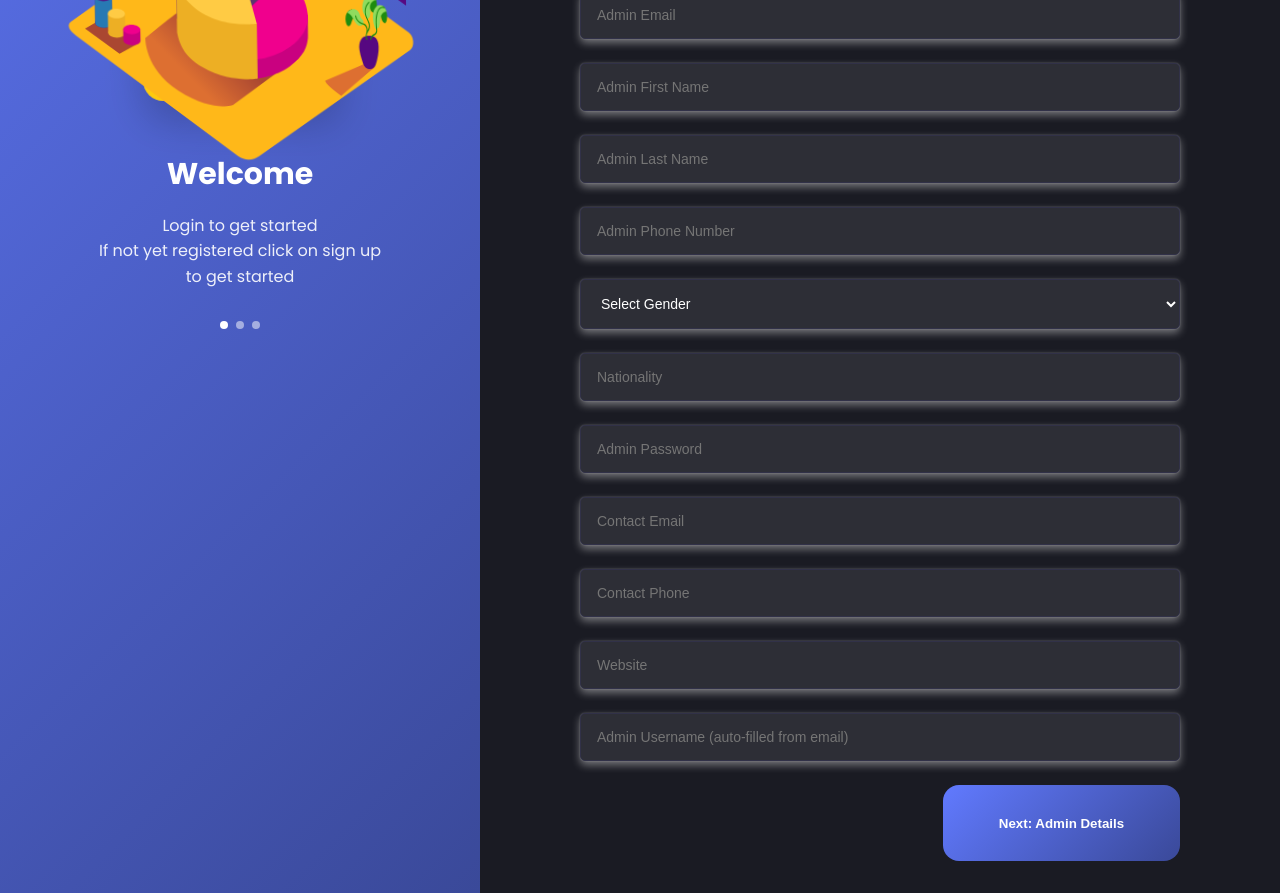
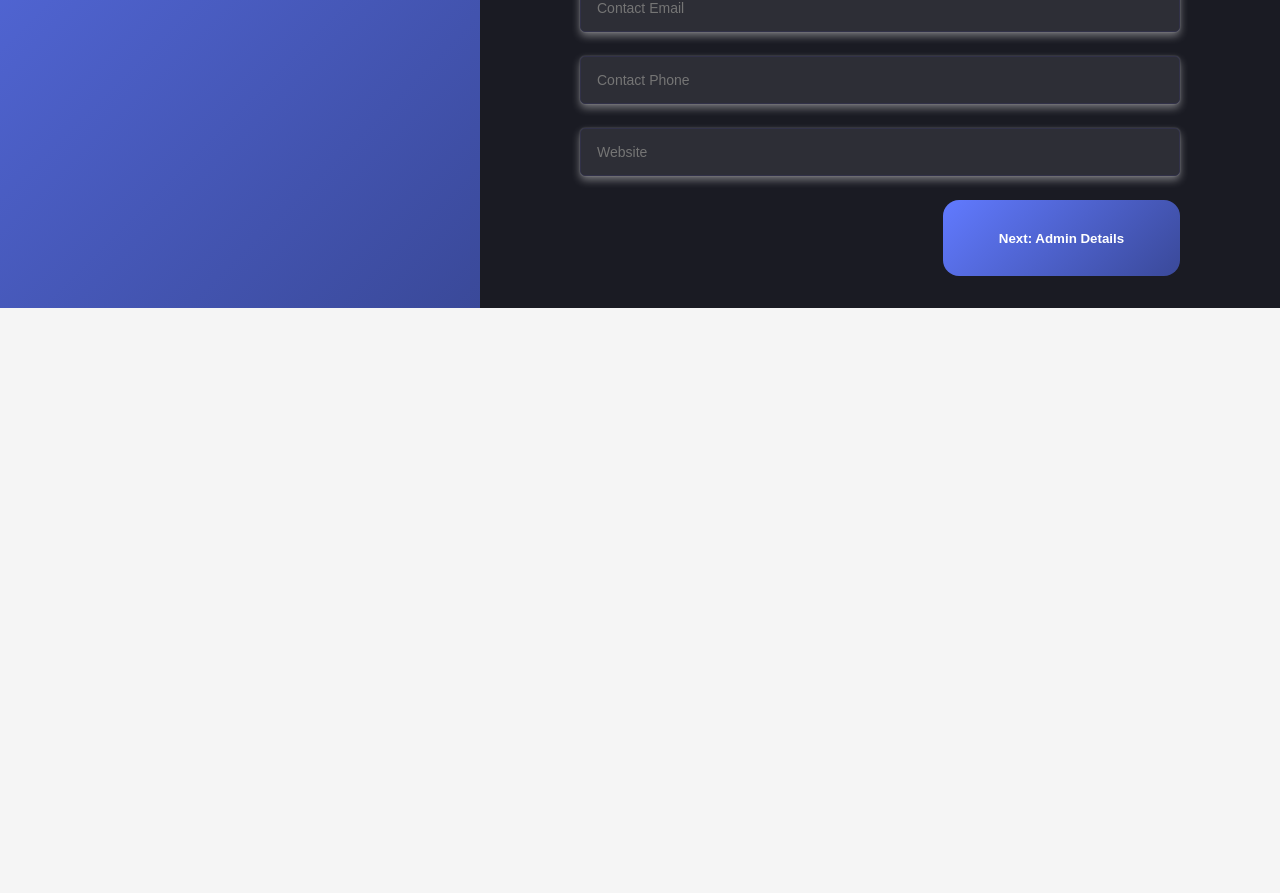
Before and after one commit to SLEM-Technologies/SLEM.Propereti.FE, a React (Vite) app: page /company-signup in a window 1280 px wide. Shown: the part 660-1553 px from the top of the page. After the commit the page ends 968 px from the top, so only its background shows below. Built offline with nearby package versions, Linux system fonts and the light colour scheme.

Commit message:
company registration test phase 1

```diff
--- a/src/Pages/Companyreg.jsx
+++ b/src/Pages/Companyreg.jsx
@@ -1,4 +1,4 @@
-import React, { useState, useEffect } from "react";
+import React, { useState } from "react";
 import styles from "../Styles/signup.module.css";
 import Swal from "sweetalert2";
 import { useNavigate } from "react-router-dom";
@@ -14,10 +14,8 @@ const CompanySignUp = () => {
   const [isLoading, setIsLoading] = useState(false);
   const [showPassword, setShowPassword] = useState(false);
   const [showConfirmPassword, setShowConfirmPassword] = useState(false);
-  const [passwordStrength, setPasswordStrength] = useState(0);
 
-  // Company form data
-  // Company form data
+  // === COMPANY FORM DATA ===
   const [companyData, setCompanyData] = useState({
     name: "",
     description: "",
@@ -26,33 +24,22 @@ const CompanySignUp = () => {
     contactEmail: "",
     contactPhoneNumber: "",
     contactWebsite: "",
+  });
+
+  // === ADMIN FORM DATA ===
+  const [adminData, setAdminData] = useState({
+    adminUserEmail: "",
+    adminPassword: "",
+    confirmPassword: "",
     adminUserPhoneNumber: "",
     adminUserUsername: "",
     adminUserFirstName: "",
     adminUserLastName: "",
-    adminUserEmail: "",
-    adminPassword: "",
     gender: "",
     nationality: "",
   });
 
-  // Admin form data
-  const [adminData, setAdminData] = useState({
-    email: "",
-    password: "",
-    confirmPassword: "",
-    phoneNumber: "",
-    username: "",
-    firstName: "",
-    lastName: "",
-    dob: "",
-    address: "",
-    nationality: "",
-    gender: "",
-    refCode: "",
-  });
-
-  // handle input changes
+  // === Handle Input Changes ===
   const handleCompanyChange = (e) => {
     setCompanyData({ ...companyData, [e.target.name]: e.target.value });
   };
@@ -61,127 +48,108 @@ const CompanySignUp = () => {
     setAdminData({ ...adminData, [e.target.name]: e.target.value });
   };
 
-  // password strength
-  const handlePasswordChange = (e) => {
-    const password = e.target.value;
-    setAdminData({ ...adminData, password });
+  // === STEP 1: NEXT BUTTON (no submit yet) ===
+  const handleCompanyNext = (e) => {
+    e.preventDefault();
+    setStep(2);
+  };
 
-    let strength = 0;
-    if (password.length >= 8) strength++;
-    if (/[A-Z]/.test(password)) strength++;
-    if (/[a-z]/.test(password)) strength++;
-    if (/[0-9]/.test(password)) strength++;
-    if (/[^A-Za-z0-9]/.test(password)) strength++;
-
-    setPasswordStrength(strength);
-  };
-  const handleCompanySubmit = (e) => {
+  // === STEP 2: Submit Both Company + Admin Data ===
+  const handleFullSubmit = async (e) => {
     e.preventDefault();
 
-    setIsLoading(true);
-
+    if (adminData.adminPassword !== adminData.confirmPassword) {
       Swal.fire({
-      title: "Creating Company...",
-      text: "Please wait while we process your request",
-      allowOutsideClick: false,
-      allowEscapeKey: false,
-      didOpen: () => {
-        Swal.showLoading();
-      },
+        icon: "error",
+        title: "Password Mismatch",
+        text: "Passwords do not match.",
       });
-
-    let autoUsername = companyData.adminUserUsername;
-    if (!autoUsername && companyData.contactEmail) {
-      autoUsername = companyData.contactEmail.split("@")[0];
+      return;
     }
 
     const payload = {
       ...companyData,
-      adminUserUsername: autoUsername,
-      gender: companyData.gender.trim(),
-      nationality: companyData.nationality.trim(),
-      contactWebsite: companyData.contactWebsite.trim(),
-    };
-    console.log("FINAL PAYLOAD TO API:", payload);
-
-    http
-      .post(`/api/v1/companies/create-company`, payload)
-      .then(() => {
-        setStep(2);
-        Swal.fire({
-          title: "Company Created!",
-          text: "Proceed to complete your admin details.",
-          icon: "success",
-        });
-      })
-      .catch((err) => {
-        console.log("SERVER ERROR:", err.response?.data);
-        // Still move to next step even if it fails (for demo)
-        setStep(2);
-        Swal.fire({
-          title: "Demo Mode",
-          text: "Backend returned an error, but proceeding for demo purposes.",
-          icon: "info",
-        });
-      })
-      .finally(() => {
-        setIsLoading(false);
-      });
+      adminUserPhoneNumber: adminData.adminUserPhoneNumber,
+      adminUserUsername: adminData.adminUserUsername,
+      adminUserFirstName: adminData.adminUserFirstName,
+      adminUserLastName: adminData.adminUserLastName,
+      adminUserEmail: adminData.adminUserEmail,
+      adminPassword: adminData.adminPassword,
+      gender: adminData.gender,
+      nationality: adminData.nationality,
     };
 
-  // submit admin
-  const handleAdminSubmit = (e) => {
-    e.preventDefault();
+    console.log("FINAL PAYLOAD SENT TO API:", payload);
+
     setIsLoading(true);
+    Swal.fire({
+      title: "Registering Company & Admin...",
+      text: "Please wait while we process your request.",
+      allowOutsideClick: false,
+      allowEscapeKey: false,
+      didOpen: () => Swal.showLoading(),
+    });
 
-    if (adminData.password !== adminData.confirmPassword) {
+    try {
+      const res = await http.post(
+        `${BASE_URL}/api/v1/companies/create-company`,
+        payload
+      );
+      console.log("Company + Admin Created:", res.data);
+
+      // === OTP VERIFICATION POPUP ===
       Swal.fire({
-        title: "Password Mismatch",
-        text: "Passwords do not match.",
-        icon: "error",
+        title: "Verify Email",
+        text: `An OTP has been sent to ${adminData.adminUserEmail}`,
+        input: "text",
+        inputPlaceholder: "Enter your OTP code",
+        showCancelButton: true,
+        confirmButtonText: "Verify",
+        preConfirm: async (otpCode) => {
+          if (!otpCode) {
+            Swal.showValidationMessage("OTP code is required");
+            return false;
+          }
+          try {
+            await http.post(`${BASE_URL}/api/v1/accounts/verify-email`, {
+              email: adminData.adminUserEmail,
+              otpCode,
             });
-      setIsLoading(false);
-      return;
+            return true;
+          } catch (error) {
+            Swal.showValidationMessage(
+              error?.response?.data?.message || "Invalid OTP"
+            );
+            return false;
           }
-
-    http
-      .post(`/api/v1/companies/create-company-admin`, {
-        ...adminData,
-      })
-      .then(() => {
+        },
+      }).then((result) => {
+        if (result.isConfirmed) {
           Swal.fire({
-          title: "Success!",
-          text: "Company admin account created successfully.",
             icon: "success",
+            title: "Email Verified!",
+            text: "Registration complete. You can now log in.",
+            timer: 2000,
+            showConfirmButton: false,
           });
           navigate("/login");
-      })
-      .catch((err) => {
+        }
+      });
+    } catch (err) {
+      console.error("Creation error:", err.response?.data);
       Swal.fire({
-          title: "Failed",
+        icon: "error",
+        title: "Registration Failed",
         text: err?.response?.data?.message || "Something went wrong.",
-          icon: "error",
       });
-      })
-      .finally(() => setIsLoading(false));
+    } finally {
+      setIsLoading(false);
+    }
   };
-  useEffect(() => {
-    if (step === 2) {
-      setAdminData((prev) => ({
-        ...prev,
-        email: companyData.adminUserEmail,
-        username: companyData.adminUserUsername,
-        phoneNumber: companyData.adminUserPhoneNumber,
-        firstName: companyData.adminUserFirstName,
-        lastName: companyData.adminUserLastName,
-        gender: companyData.gender,
-        nationality: companyData.nationality,
-      }));
-    }
-  }, [step]);
 
   return (
     <div className={styles.container}>
+      {/* === LEFT SIDE === */}
       <div className={styles.leftSide}>
         <div className={styles.welcomeContent}>
           <div className={styles.illustration}>
@@ -193,20 +161,12 @@ const CompanySignUp = () => {
           </div>
           <h1 className={styles.welcomeTitle}>Welcome</h1>
           <p className={styles.welcomeText}>
-            Login to get started
-            <br />
-            If not yet registered click on sign up
-            <br />
-            to get started
+            Register your company and admin to get started.
           </p>
-          <div className={styles.dots}>
-            <span className={styles.dot}></span>
-            <span className={styles.dot}></span>
-            <span className={styles.dot}></span>
-          </div>
         </div>
       </div>
 
+      {/* === RIGHT SIDE === */}
       <div className={styles.rightSide}>
         <button className={styles.backButton} onClick={() => navigate(-1)}>
           <ArrowLeft size={20} /> Back
@@ -216,11 +176,11 @@ const CompanySignUp = () => {
           <SignupSteps currentStep={step} />
         </div>
 
-        {/* Step 1: Company Form */}
+        {/* === STEP 1: COMPANY FORM === */}
         {step === 1 && (
-          <form className={styles.form1} onSubmit={handleCompanySubmit}>
+          <form className={styles.form1} onSubmit={handleCompanyNext}>
             <h2 className={styles.formTitle}>Register Company</h2>
-            <div className={styles.inputGroup}>
+
             <input
               type="text"
               name="name"
@@ -228,31 +188,25 @@ const CompanySignUp = () => {
               value={companyData.name}
               onChange={handleCompanyChange}
               className={styles.input}
+              required
             />
-            </div>
-
-            <div className={styles.inputGroup}>
             <textarea
               name="description"
               placeholder="Company Description"
               value={companyData.description}
               onChange={handleCompanyChange}
               className={styles.input}
+              required
             />
-            </div>
-
-            <div className={styles.inputGroup}>
             <input
               type="text"
               name="address"
-                placeholder="Company Address"
+              placeholder="Address"
               value={companyData.address}
               onChange={handleCompanyChange}
               className={styles.input}
+              required
             />
-            </div>
-
-            <div className={styles.inputGroup}>
             <input
               type="text"
               name="location"
@@ -260,54 +214,96 @@ const CompanySignUp = () => {
               value={companyData.location}
               onChange={handleCompanyChange}
               className={styles.input}
+              required
             />
-            </div>
-            {/* Admin Email */}
-            <div className={styles.inputGroup}>
+            <input
+              type="email"
+              name="contactEmail"
+              placeholder="Contact Email"
+              value={companyData.contactEmail}
+              onChange={handleCompanyChange}
+              className={styles.input}
+              required
+            />
+            <input
+              type="text"
+              name="contactPhoneNumber"
+              placeholder="Contact Phone"
+              value={companyData.contactPhoneNumber}
+              onChange={handleCompanyChange}
+              className={styles.input}
+              required
+            />
+            <input
+              type="text"
+              name="contactWebsite"
+              placeholder="Website"
+              value={companyData.contactWebsite}
+              onChange={handleCompanyChange}
+              className={styles.input}
+            />
+
+            <button type="submit" className={styles.btnproceed}>
+              Next: Admin Details
+            </button>
+          </form>
+        )}
+
+        {/* === STEP 2: ADMIN FORM === */}
+        {step === 2 && (
+          <form className={styles.form1} onSubmit={handleFullSubmit}>
+            <h2 className={styles.formTitle}>Register Company Admin</h2>
+
             <input
               type="email"
               name="adminUserEmail"
               placeholder="Admin Email"
-                value={companyData.adminUserEmail}
-                onChange={handleCompanyChange}
+              value={adminData.adminUserEmail}
+              onChange={handleAdminChange}
               className={styles.input}
               required
             />
-            </div>
             <input
               type="text"
               name="adminUserFirstName"
-              placeholder="Admin First Name"
-              value={companyData.adminUserFirstName}
-              onChange={handleCompanyChange}
+              placeholder="First Name"
+              value={adminData.adminUserFirstName}
+              onChange={handleAdminChange}
               className={styles.input}
               required
             />
-
             <input
               type="text"
               name="adminUserLastName"
-              placeholder="Admin Last Name"
-              value={companyData.adminUserLastName}
-              onChange={handleCompanyChange}
+              placeholder="Last Name"
+              value={adminData.adminUserLastName}
+              onChange={handleAdminChange}
               className={styles.input}
               required
             />
-
             <input
               type="text"
               name="adminUserPhoneNumber"
-              placeholder="Admin Phone Number"
-              value={companyData.adminUserPhoneNumber}
-              onChange={handleCompanyChange}
+              placeholder="Phone Number"
+              value={adminData.adminUserPhoneNumber}
+              onChange={handleAdminChange}
+              className={styles.input}
+              required
+            />
+            <input
+              type="text"
+              name="adminUserUsername"
+              placeholder="Username"
+              value={adminData.adminUserUsername}
+              onChange={handleAdminChange}
               className={styles.input}
               required
             />
 
             <select
               name="gender"
-              value={companyData.gender}
-              onChange={handleCompanyChange}
+              value={adminData.gender}
+              onChange={handleAdminChange}
               className={styles.input}
               required
             >
@@ -321,165 +317,23 @@ const CompanySignUp = () => {
               type="text"
               name="nationality"
               placeholder="Nationality"
-              value={companyData.nationality}
-              onChange={handleCompanyChange}
+              value={adminData.nationality}
+              onChange={handleAdminChange}
               className={styles.input}
               required
             />
-
-            {/* Admin Password */}
-            <div className={styles.inputGroup}>
-              <input
-                type="password"
-                name="adminPassword"
-                placeholder="Admin Password"
-                value={companyData.adminPassword}
-                onChange={handleCompanyChange}
-                className={styles.input}
-                required
-              />
-            </div>
-
-            <div className={styles.inputGroup}>
-              <input
-                type="email"
-                name="contactEmail"
-                placeholder="Contact Email"
-                value={companyData.contactEmail}
-                onChange={handleCompanyChange}
-                className={styles.input}
-              />
-            </div>
-
-            <div className={styles.inputGroup}>
-              <input
-                type="text"
-                name="contactPhoneNumber"
-                placeholder="Contact Phone"
-                value={companyData.contactPhoneNumber}
-                onChange={handleCompanyChange}
-                className={styles.input}
-              />
-            </div>
-
-            <div className={styles.inputGroup}>
-              <input
-                type="text"
-                name="contactWebsite"
-                placeholder="Website"
-                value={companyData.contactWebsite}
-                onChange={handleCompanyChange}
-                className={styles.input}
-              />
-            </div>
-            <div className={styles.inputGroup}>
-              <input
-                type="text"
-                name="adminUserUsername"
-                placeholder="Admin Username (auto-filled from email)"
-                value={companyData.adminUserUsername}
-                onChange={handleCompanyChange}
-                className={styles.input}
-              />
-            </div>
-
-            <button type="submit" className={styles.btnproceed}>
-              Next: Admin Details
-            </button>
-          </form>
-        )}
-
-        {/* Step 2: Admin Form */}
-        {step === 2 && (
-          <form className={styles.form1} onSubmit={handleAdminSubmit}>
-            <h2 className={styles.formTitle}>Register Company Admin</h2>
-
-            <div className={styles.inputGroup}>
-              <input
-                type="email"
-                name="email"
-                placeholder="Admin Email"
-                value={adminData.email}
-                onChange={handleAdminChange}
-                className={styles.input}
-              />
-            </div>
-
-            <div className={styles.inputGroup}>
-              <input
-                type="text"
-                name="firstName"
-                placeholder="First Name"
-                value={adminData.firstName}
-                onChange={handleAdminChange}
-                className={styles.input}
-              />
-            </div>
-
-            <div className={styles.inputGroup}>
-              <input
-                type="text"
-                name="lastName"
-                placeholder="Last Name"
-                value={adminData.lastName}
-                onChange={handleAdminChange}
-                className={styles.input}
-              />
-            </div>
-
-            <div className={styles.inputGroup}>
-              <input
-                type="text"
-                name="phoneNumber"
-                placeholder="Phone Number"
-                value={adminData.phoneNumber}
-                onChange={handleAdminChange}
-                className={styles.input}
-              />
-            </div>
-
-            <div className={styles.inputGroup}>
-              <input
-                type="text"
-                name="username"
-                placeholder="Username"
-                value={adminData.username}
-                onChange={handleAdminChange}
-                className={styles.input}
-              />
-            </div>
-
-            <div className={styles.inputGroup}>
-              <input
-                type="date"
-                name="dob"
-                value={adminData.dob}
-                onChange={handleAdminChange}
-                className={styles.input}
-              />
-            </div>
-
-            <div className={styles.inputGroup}>
-              <input
-                type="text"
-                name="address"
-                placeholder="Address"
-                value={adminData.address}
-                onChange={handleAdminChange}
-                className={styles.input}
-              />
-            </div>
 
             {/* Password */}
             <div className={styles.inputGroup}>
               <div className={styles.passwordWrapper}>
                 <input
                   type={showPassword ? "text" : "password"}
-                  name="password"
-                  value={adminData.password}
-                  onChange={handlePasswordChange}
+                  name="adminPassword"
                   placeholder="Password"
+                  value={adminData.adminPassword}
+                  onChange={handleAdminChange}
                   className={styles.input}
+                  required
                 />
                 <button
                   type="button"
@@ -489,25 +343,18 @@ const CompanySignUp = () => {
                   {showPassword ? <EyeOff size={16} /> : <Eye size={16} />}
                 </button>
               </div>
-              <div className={styles.passwordStrength}>
-                <div
-                  className={`${styles.strengthBar} ${
-                    styles[`strength${passwordStrength}`]
-                  }`}
-                ></div>
-              </div>
             </div>
 
-            {/* Confirm Password */}
             <div className={styles.inputGroup}>
               <div className={styles.passwordWrapper}>
                 <input
                   type={showConfirmPassword ? "text" : "password"}
                   name="confirmPassword"
+                  placeholder="Confirm Password"
                   value={adminData.confirmPassword}
                   onChange={handleAdminChange}
-                  placeholder="Confirm Password"
                   className={styles.input}
+                  required
                 />
                 <button
                   type="button"
```
Also changed, not shown: src/Pages/Property/Property2.jsx (line endings or trailing spaces). Lines whose indentation alone changed are shown as unchanged.
